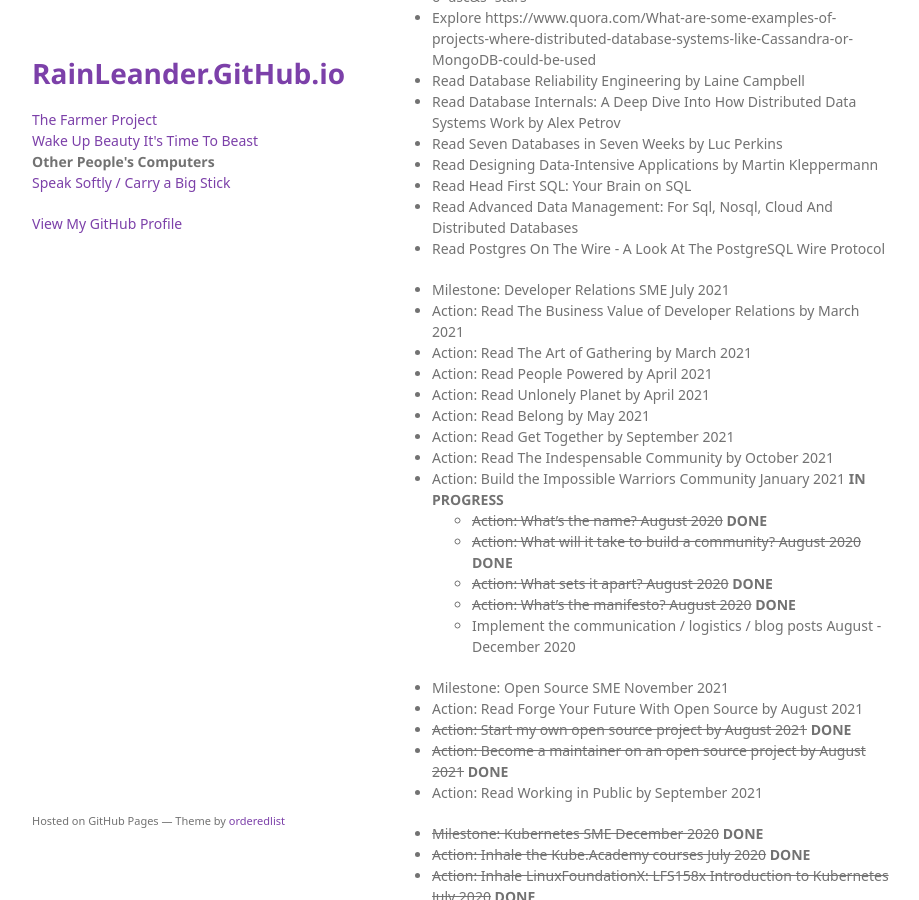
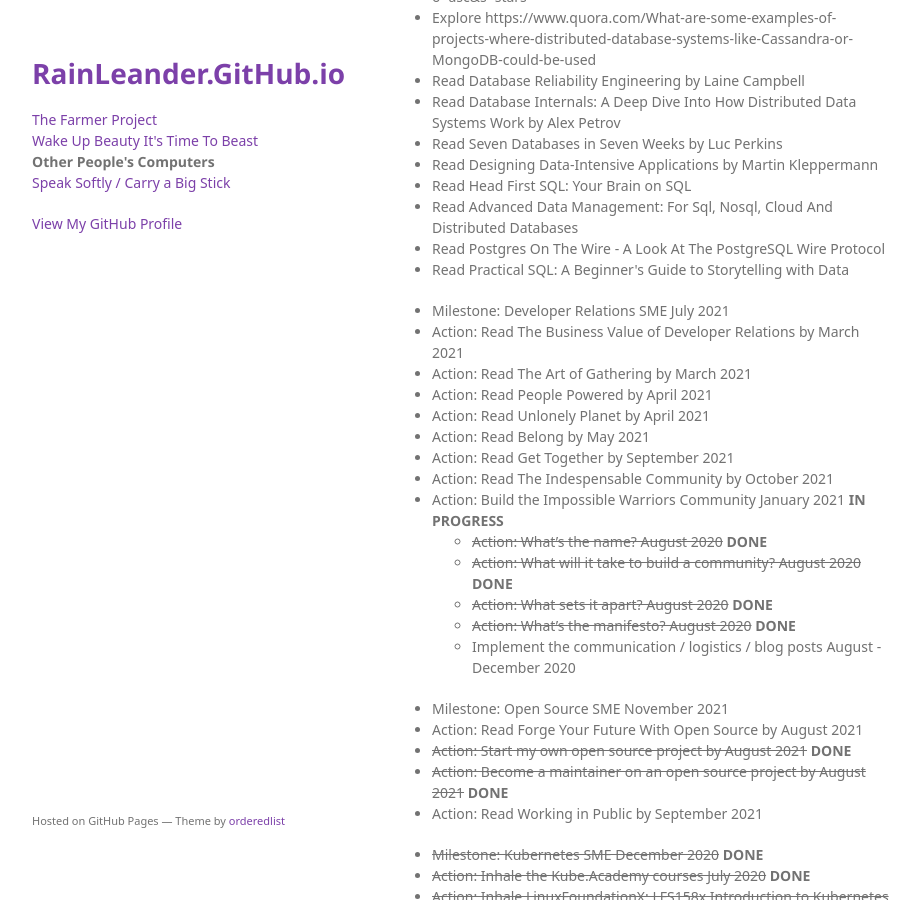
Before and after one commit to rainleander/rainleander.github.io, a Jekyll site: the page other-peoples-computers.html, which Jekyll copies as it is, in a window 1280 px wide and 900 px high, scrolled down 403 px. Shown: the whole window, without its empty margins (178-1097 px from the left). Built offline with Jekyll 4.4.1, drawn with Linux system fonts in a browser that asks for light colours; some web fonts are replaced.

Commit message:
Update other-peoples-computers.html

```diff
--- a/other-peoples-computers.html
+++ b/other-peoples-computers.html
@@ -41,7 +41,8 @@
           <li>Read Designing Data-Intensive Applications by Martin Kleppermann</li>
           <li>Read Head First SQL: Your Brain on SQL</li>
         <li>Read Advanced Data Management: For Sql, Nosql, Cloud And Distributed Databases</li>
-        <li>Read Postgres On The Wire - A Look At The PostgreSQL Wire Protocol</li></ul>
+        <li>Read Postgres On The Wire - A Look At The PostgreSQL Wire Protocol</li>
+        <li>Read Practical SQL: A Beginner's Guide to Storytelling with Data</li></ul>
 
         <ul><li>Milestone: Developer Relations SME July 2021</li>
           <li>Action: Read The Business Value of Developer Relations by March 2021</li>
```
